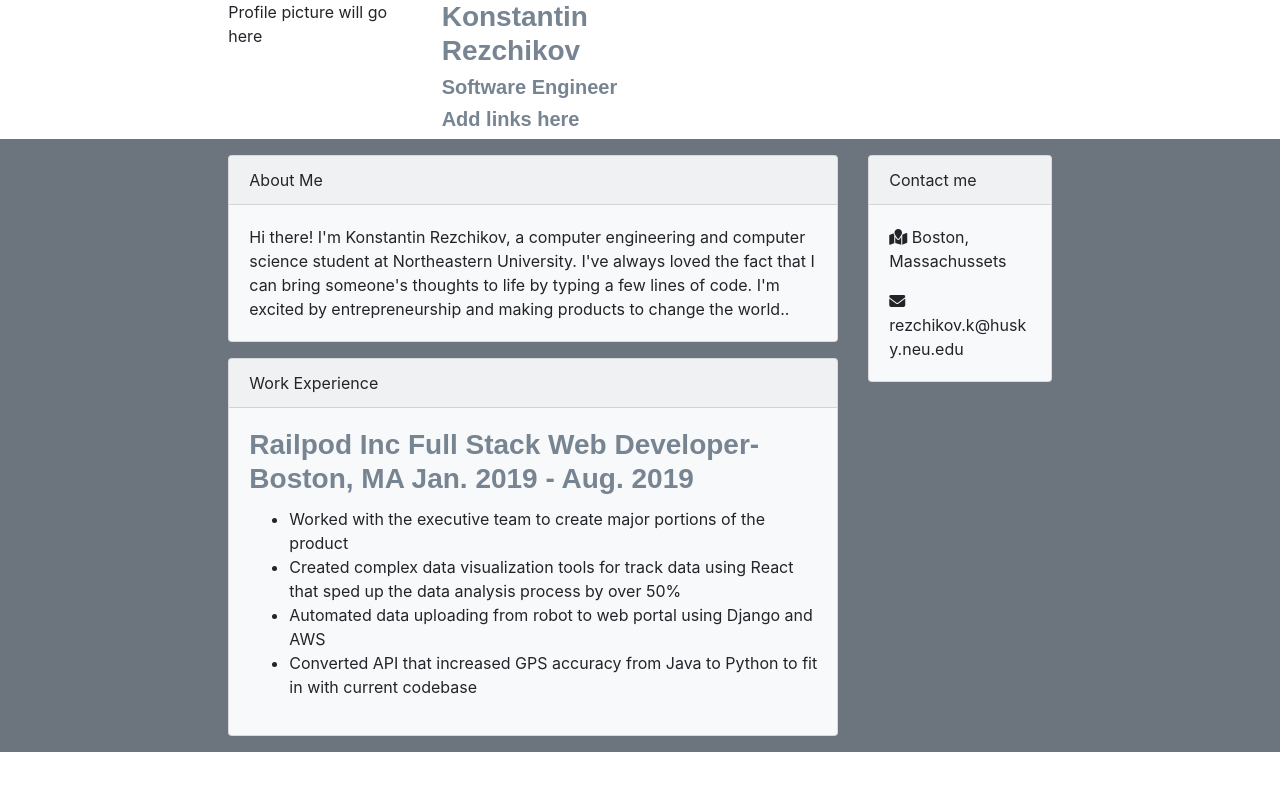
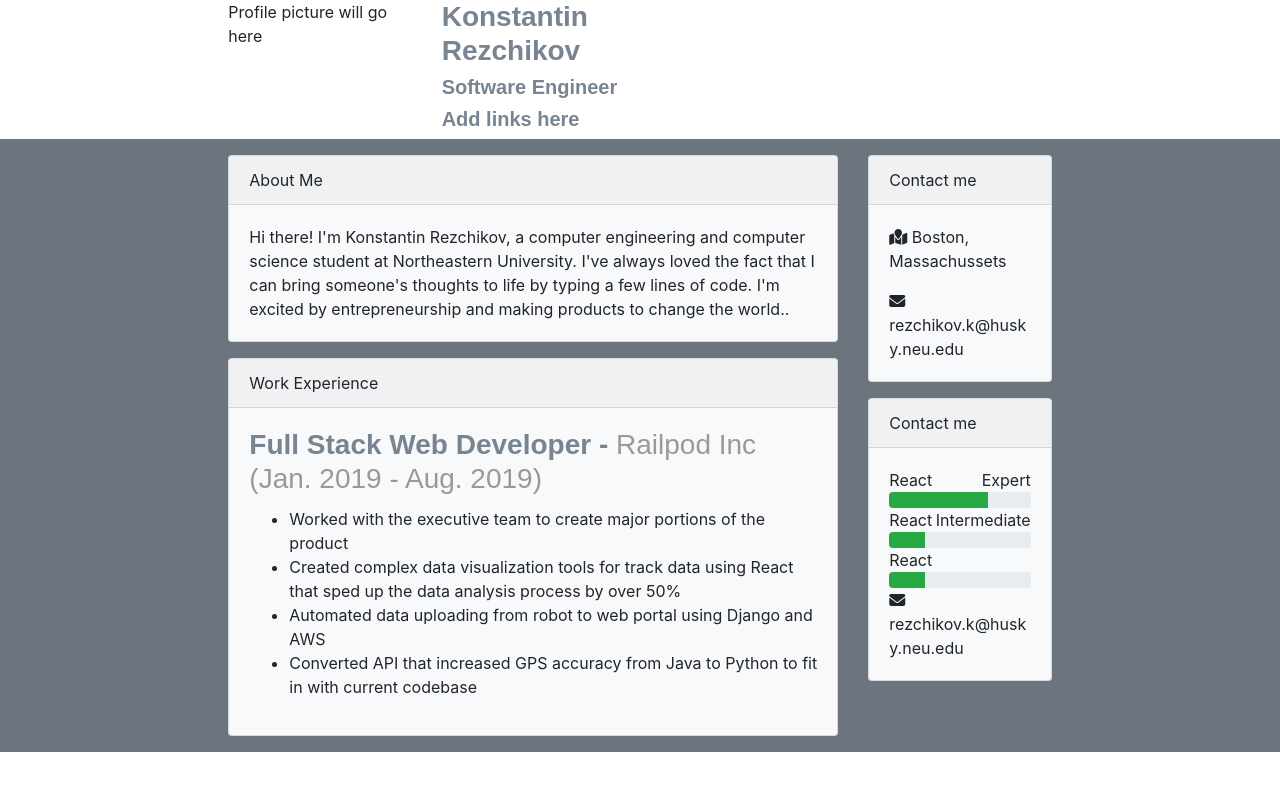
Before and after one commit to krezchikov42/resume, a React (Create React App) app: page / in a window 1280 px wide. Shown: the top 790 px of the page. Built offline with nearby package versions, Linux system fonts and the light colour scheme; some icons are missing.

Commit message:
examples of Company and Progress components

```diff
--- a/src/scenes/Resume.js
+++ b/src/scenes/Resume.js
@@ -1,8 +1,23 @@
 import React from "react";
+import ProgressBar from "../componenets/ProgressBar"
+import Company from "../componenets/Company";
 
 export default class Resume extends React.Component {
 
+    constructor() {
+        super();
+
+        this.skills = {react: 4, }
+    }
+
     render() {
+        let company = {job_title: 'Full Stack Web Developer',
+            company: 'Railpod Inc',
+            year: 'Jan. 2019 - Aug. 2019',
+            bullets: ['Worked with the executive team to create major portions of the product',
+                "Created complex data visualization tools for track data using React that sped up the data analysis process by over 50%",
+                "Automated data uploading from robot to web portal using Django and AWS",
+                "Converted API that increased GPS accuracy from Java to Python to fit in with current codebase"]}
         return <div className="container-fluid">
             <div className="row">
                 <div className="col-2 offset-2">
@@ -26,25 +41,7 @@ export default class Resume extends React.Component {
                     <div className="card bg-light my-3">
                         <div className="card-header">Work Experience</div>
                         <div className="card-body">
-                            <h3 className="card-title">
-                                Railpod Inc Full Stack Web Developer- Boston, MA Jan. 2019 - Aug. 2019
-                            </h3>
-                            <p className="card-title">
-                                <ul>
-                                    <li>
-                                        Worked with the executive team to create major portions of the product
-                                    </li>
-                                    <li>
-                                        Created complex data visualization tools for track data using React that sped up the data analysis process by over 50%
-                                    </li>
-                                    <li>
-                                        Automated data uploading from robot to web portal using Django and AWS
-                                    </li>
-                                    <li>
-                                        Converted API that increased GPS accuracy from Java to Python to fit in with current codebase
-                                    </li>
-                                </ul>
-                            </p>
+                                <Company {...company}></Company>
                         </div>
                     </div>
 
@@ -61,6 +58,28 @@ export default class Resume extends React.Component {
                             </p>
                         </div>
                     </div>
+                    <div className="card bg-light my-3">
+                        <div className="card-header">Contact me</div>
+                        <div className="card-body">
+                            <ProgressBar skill="React" skill_level={70}></ProgressBar>
+                            React
+                            <div className="float-right">
+                                Intermediate
+                            </div>
+                            <div className="progress">
+                                <div className="progress-bar bg-success" role="progressbar" style={{width: '25%'}}
+                                     aria-valuenow="25" aria-valuemin="0" aria-valuemax="100"></div>
+                            </div>
+                            React
+                            <div className="progress">
+                                <div className="progress-bar bg-success" role="progressbar" style={{width: '25%'}}
+                                     aria-valuenow="25" aria-valuemin="0" aria-valuemax="100"></div>
+                            </div>
+                            <p className="card-text">
+                                <i className="fas fa-envelope"></i> rezchikov.k@husky.neu.edu
+                            </p>
+                        </div>
+                    </div>
                 </div>
             </div>
         </div>
```
